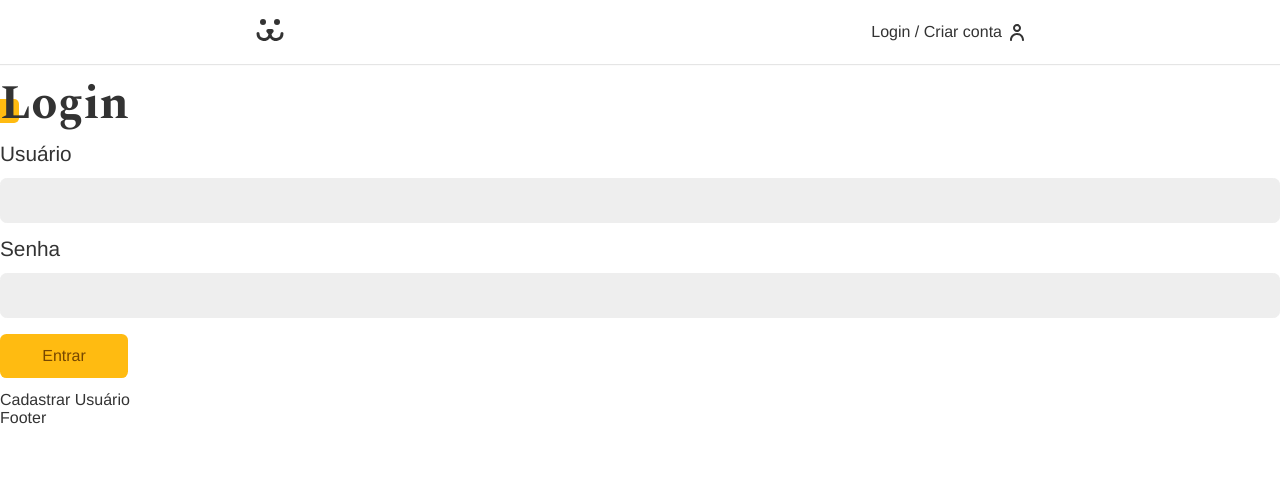
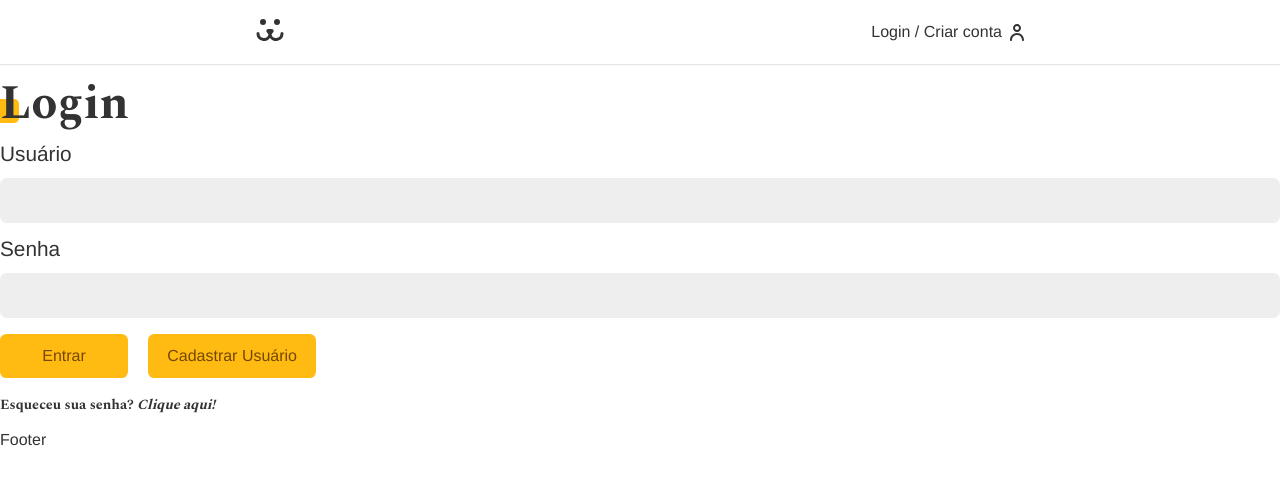
Before and after one commit to matheusmfeitoza/dogs, a React (Create React App) app: page /login in a window 1280 px wide. Shown: the top 484 px of the page. Built offline with nearby package versions, Linux system fonts and the light colour scheme.

Commit message:
Same css ajust on Login Form

```diff
--- a/src/Components/Login/LoginForm.jsx
+++ b/src/Components/Login/LoginForm.jsx
@@ -5,6 +5,8 @@ import Button from "../Form/Button/Button";
 import useForm from "../../Hooks/useForm";
 import { UserContext } from "../../Context/UserContext";
 import Error from "../Ui/Error/Error";
+import styles from "./Styles/LoginForm.module.css";
+import stylesBtn from "../../Components/Form/Button/button.module.css";
 
 const LoginForm = () => {
   const username = useForm();
@@ -31,14 +33,22 @@ const LoginForm = () => {
           {...username}
         />
         <Input type="password" label="Senha" {...password} />
-        {context.loading ? (
-          <Button disabled>Carregando...</Button>
-        ) : (
-          <Button>Entrar</Button>
-        )}
+        <div className={styles.formButton}>
+          {context.loading ? (
+            <Button disabled>Carregando...</Button>
+          ) : (
+            <Button>Entrar</Button>
+          )}
+          <Link className={stylesBtn.button} to="/login/createuser">
+            Cadastrar Usuário
+          </Link>
+        </div>
       </form>
       <Error error={context.erro} />
-      <Link to="/login/createuser">Cadastrar Usuário</Link>
+      <Link className={styles.forgotUser} to="/login/forgotuser">
+        Esqueceu sua senha?{" "}
+        <span className={styles.spnForgot}>Clique aqui!</span>
+      </Link>
     </section>
   );
 };
--- /dev/null
+++ b/src/Components/Login/Styles/LoginForm.module.css
@@ -0,0 +1,25 @@
+.forgotUser{
+    display: block;
+    font-family: var(--type-second);
+    font-size: .875rem;
+    margin: 1rem 0;
+    cursor: pointer;
+}
+
+.forgotUser:hover{
+    color: var(--shadow-yellow-default);
+}
+
+.formButton{
+    display:flex;
+    flex-wrap: wrap;
+     gap: 20px;
+}
+.formButtonWrappe{
+display: block;
+}
+
+.spnForgot{
+ font-weight: bold;
+ font-style: italic;
+}
```
